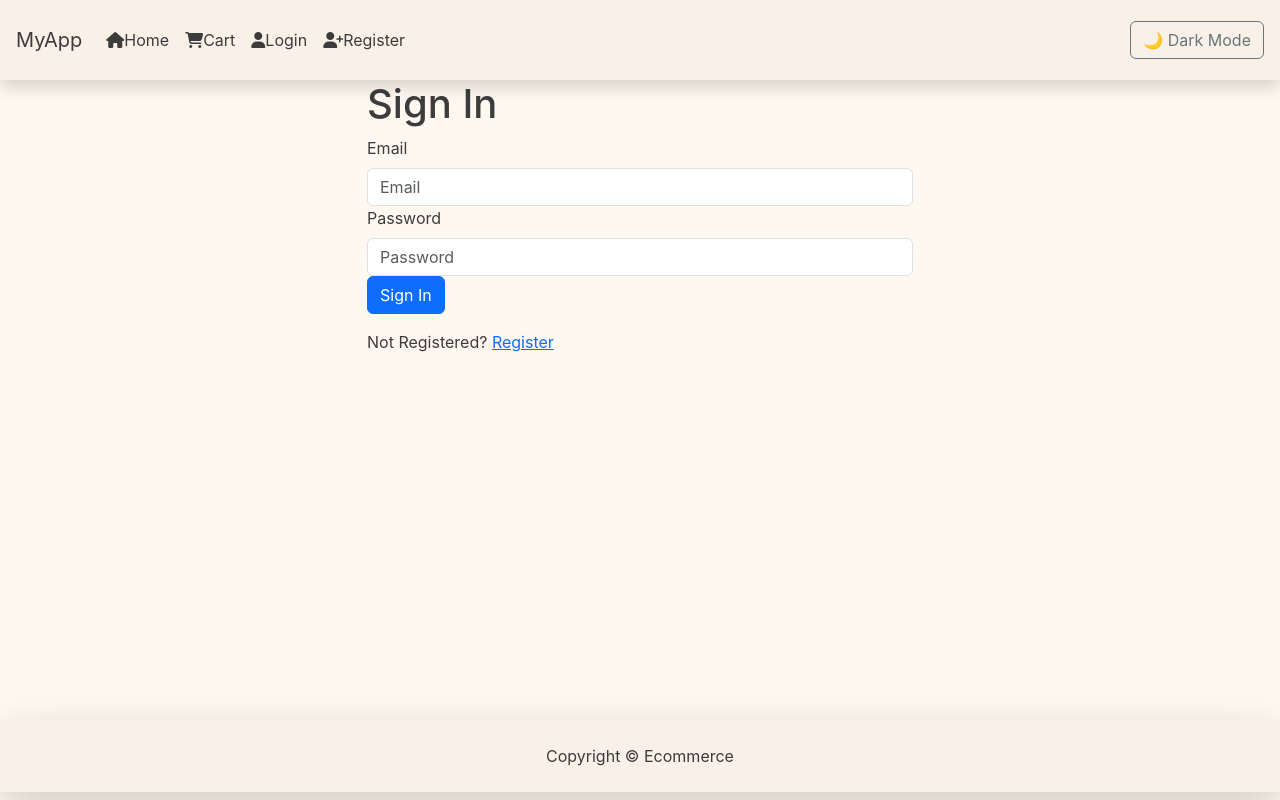
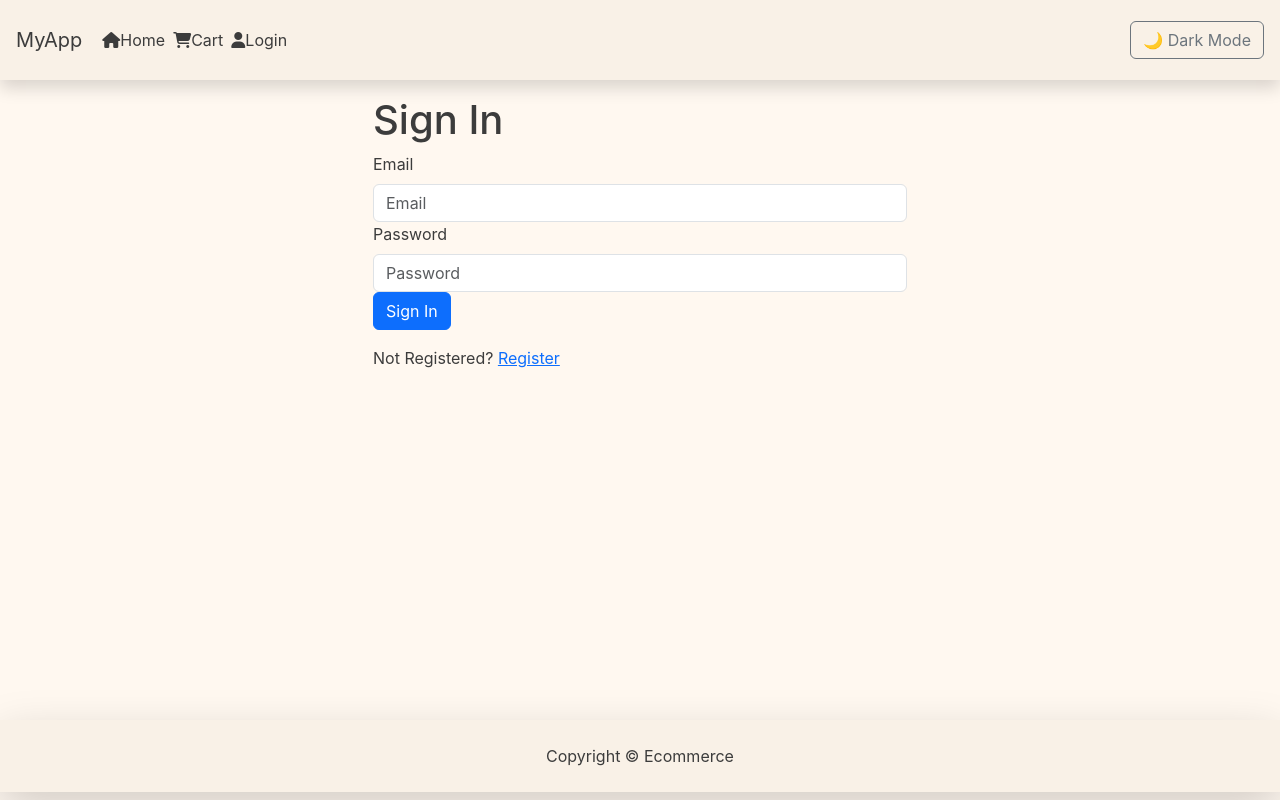
Before and after one commit to Edgar-Sumabat-Jr/ecommerce, a React (Vite) app in the folder frontend/reactjs-vite/: page /login in a window 1280 px wide. Built offline with nearby package versions, Linux system fonts and the light colour scheme.

Commit message:
added logout

```diff
--- a/frontend/reactjs-vite/package.json
+++ b/frontend/reactjs-vite/package.json
@@ -19,6 +19,7 @@
     "react-bootstrap": "^2.10.10",
     "react-dom": "^19.1.0",
     "react-redux": "^9.2.0",
+    "react-router-bootstrap": "^0.26.3",
     "react-router-dom": "^7.6.0",
     "redux": "^5.0.1",
     "redux-thunk": "^3.1.0"
--- a/frontend/reactjs-vite/src/App.jsx
+++ b/frontend/reactjs-vite/src/App.jsx
@@ -1,8 +1,8 @@
 import React from 'react'
-import { BrowserRouter, Routes, Route } from 'react-router-dom';
+import { BrowserRouter as Router, Routes, Route } from 'react-router-dom';
 
 // pages
-// import Header from './pages/Header';
+import Header from './pages/Header';
 import HomePage from './pages/HomePage';
 import NoPage from './pages/NoPage';
 import Todo from './components/Todo';
@@ -12,65 +12,45 @@ import Registerpage from './pages/RegisterPage';
 import ProfilePage from './pages/ProfilePage';
 
 
-import PrivateRoute from './components/PrivateRoute';
+// import PrivateRoute from './components/PrivateRoute';
 
 
-import { AuthProvider } from './context/AuthContext';
+// import { AuthProvider } from './context/AuthContext';
 import Test2 from './pages/Test2';
 import ThemeToggle from './components/ThemeToggle';
 // import Footer from './components/Footer';
 
 
 // components/layout.jsx
-import Layout from './components/Layout';
+// import Layout from './components/Layout';
+import Footer from './components/Footer'
 
 
 import ProductsPage from './pages/ProductsPage';
 
+
+import { Container } from 'react-bootstrap';
+
 function App() {
   return (
-    <AuthProvider>
-      <BrowserRouter>
-
-        <Routes>
-          <Route path='/' element={<Layout />}>
+    <>
+      <Header />
+      <main className='py-3'>
+        <Container>
+          <Routes>
             <Route index element={<HomePage />} />
-            {/* <Route path='register' element={<Registerpage />} />
-            <Route path='profile' element={<ProfilePage />} />
-            <Route path="profile" element={<PrivateRoute element={ProfilePage} />} /> */}
-
-
-
-            {/* ----------october 19, 2025-------------- */}
             <Route path='login' element={<Loginpage />} />
             <Route path='product/:id' element={<ProductsPage />} />
-            {/* <Route path='cart/:id?' element={<CartPage />} /> */}
-
-            {/* ----------october 19, 2025-------------- */}
-
-
-
-
-            {/* ----------- testing links ----------*/}
             <Route path='todo' element={<Todo />} />
             <Route path='test' element={<Test />} />
             <Route path='test2' element={<Test2 />} />
-            {/* ----------- end of testing links ----------*/}
-
-
-
             <Route path='*' element={<NoPage />} />
-
-
-          </Route>
-        </Routes>
-
-      </BrowserRouter>
-    </AuthProvider>
-
-
-
-
+            <Route path='/profile' element={<ProfilePage />} />
+          </Routes>
+        </Container>
+      </main>
+      <Footer />
+    </>
   );
 }
 
--- a/frontend/reactjs-vite/src/actions/userActions.jsx
+++ b/frontend/reactjs-vite/src/actions/userActions.jsx
@@ -41,3 +41,10 @@ export const login = (email, password) => async (dispatch) => {
         })
     }
 }
+
+
+
+export const logout = () => (dispatch) => {
+  localStorage.removeItem('userInfo')
+  dispatch({ type: USER_LOGOUT })
+}
--- a/frontend/reactjs-vite/src/components/Layout.jsx
+++ b/frontend/reactjs-vite/src/components/Layout.jsx
@@ -1,20 +1,20 @@
-import React from 'react'
+// import React from 'react'
 
-import Header from '../pages/Header'
-import Footer from './Footer'
+// import Header from '../pages/Header'
+// import Footer from './Footer'
 
-import { Outlet } from 'react-router-dom'
+// import { Outlet } from 'react-router-dom'
 
-function Layout() {
-  return (
-    <>
-        <Header />
-            <main>
-                <Outlet />
-            </main>
-        <Footer />
-    </>
-  )
-}
+// function Layout() {
+//   return (
+//     <>
+//         <Header />
+//             <main>
+//                 <Outlet />
+//             </main>
+//         <Footer />
+//     </>
+//   )
+// }
 
-export default Layout
+// export default Layout
--- a/frontend/reactjs-vite/src/main.jsx
+++ b/frontend/reactjs-vite/src/main.jsx
@@ -6,13 +6,17 @@ import './index.css'
 
 import App from './App.jsx'
 
-
 import { Provider } from 'react-redux'
 import store from './store'
 
+import { BrowserRouter as Router } from 'react-router-dom';
 
 createRoot(document.getElementById('root')).render(
-  <Provider store={store}>
-    <App />
-  </Provider>
+  <StrictMode>
+    <Provider store={store}>
+      <Router>
+        <App />
+      </Router>
+    </Provider>
+  </StrictMode>
 )
--- a/frontend/reactjs-vite/src/pages/Header.jsx
+++ b/frontend/reactjs-vite/src/pages/Header.jsx
@@ -1,20 +1,28 @@
 import React from "react"
-import { Outlet, Link, useNavigate } from "react-router-dom"
+import { Outlet, Link, } from "react-router-dom"
 import { useAuth } from "../context/AuthContext"
 import ThemeToggle from "../components/ThemeToggle";
 
 import '../styles/header.css'
 import '../index.css'
 
-import { Container, Nav, Navbar, NavbarBrand } from 'react-bootstrap';
+import { Container, Nav, Navbar, NavDropdown } from 'react-bootstrap';
+import { LinkContainer } from 'react-router-bootstrap';
+
+
+import { logout } from "../actions/userActions";
+import { useDispatch, useSelector } from "react-redux";
 
 function Header() {
-  const { user, logout } = useAuth();
-  const navigate = useNavigate();
+  // const { user, logout } = useAuth();
+  // const navigate = useNavigate();
 
-  const handleLogout = () => {
-    logout();
-    navigate('/');
+  const userLogin = useSelector((state) => state.userLogin);
+  const { userInfo } = userLogin;
+  const dispatch = useDispatch();
+
+  const logoutHandler = () => {
+    dispatch(logout())
   }
 
   return (
@@ -27,14 +35,21 @@ function Header() {
             <Nav className="me-auto">
               <Nav.Link as={Link} to="/" className="custom-nav-link"><i className="fa-solid fa-house"></i>Home</Nav.Link>
               <Nav.Link as={Link} to="/cart" className="custom-nav-link"><i className="fa-solid fa-cart-shopping"></i>Cart</Nav.Link>
-              {user ? (
-                <Nav.Link onClick={handleLogout} className="custom-nav-link"><i className="fa fa-sign-out" aria-hidden="true"></i>Logout</Nav.Link>
+              {userInfo ? (
+                <NavDropdown title={userInfo.name} id="username" className="custom-nav-link">
+                  <NavDropdown.Item as={Link} to="/profile">
+                    Profile
+                  </NavDropdown.Item>
+                  <NavDropdown.Item onClick={logoutHandler}>
+                    Logout
+                  </NavDropdown.Item>
+                </NavDropdown>
               ) : (
-                <>
-                  <Nav.Link as={Link} to="/login" className="custom-nav-link"><i className="fa-solid fa-user"></i>Login</Nav.Link>
-                  <Nav.Link as={Link} to="/register" className="custom-nav-link"><i className="fa fa-user-plus" aria-hidden="true"></i>Register</Nav.Link>
-                </>
+                <Nav.Link as={Link} to="/login" className="custom-nav-link">
+                  <i className="fas fa-user"></i> Login
+                </Nav.Link>
               )}
+
             </Nav>
             <div className="ms-auto">
               <ThemeToggle />
--- a/frontend/reactjs-vite/src/styles/header.css
+++ b/frontend/reactjs-vite/src/styles/header.css
@@ -10,8 +10,11 @@
 }
 
 .custom-nav-link {
-  padding: 30px 0px;
-  color: var(--text-color)
+  padding: 30px 4px !important;
+  color: var(--text-color) !important;
+  display: flex;
+  align-items: center;
+  height: 80px; /* matches .custom-navbar */
 }
 
 .custom-nav-link:hover {
```
Also changed, not shown: 1 other file (tests, documents, lock files or other folders).
